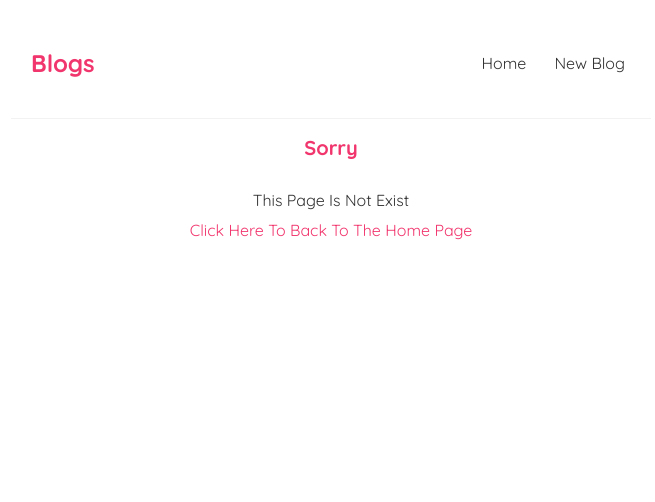
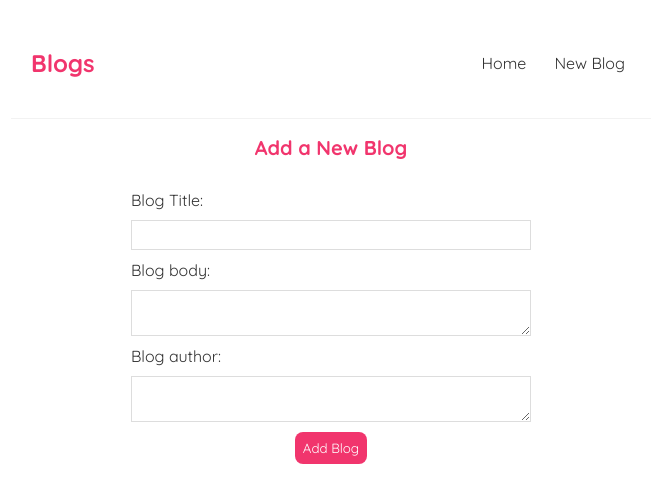
Before and after one commit to Bardala/Blogger, a React (Create React App) app in the folder frontend/: page /createBlog in a window 1280 px wide. Shown: the top 502 px of the page, without its empty margins (309-964 px from the left). Built offline with nearby package versions, Linux system fonts and the light colour scheme.

Commit message:
blog author

```diff
--- a/frontend/package.json
+++ b/frontend/package.json
@@ -1,4 +1,5 @@
 {
+  "proxy": "http://localhost:4000",
   "name": "my-app",
   "version": "0.1.0",
   "private": true,
--- a/frontend/src/App.js
+++ b/frontend/src/App.js
@@ -14,7 +14,7 @@ function App() {
         <Routes>
           <Route path="/" element={<Home />} />
 
-          <Route path="/create" element={<Create />} />
+          <Route path="/createBlog" element={<Create />} />
 
           <Route path="/blogs/:id" element={<ReadBlog />} />
 
--- a/frontend/src/components/Create.js
+++ b/frontend/src/components/Create.js
@@ -4,7 +4,7 @@ import { useNavigate } from "react-router-dom";
 const Create = () => {
   const [title, setTitle] = useState("");
   const [body, setBody] = useState("");
-  const [author, setAuthor] = useState("Islam");
+  const [author, setAuthor] = useState("");
   const [isPending, setIsPending] = useState(false);
   const nav = useNavigate();
 
@@ -45,10 +45,11 @@ const Create = () => {
         ></textarea>
 
         <label>Blog author:</label>
-        <select value={author} onChange={(e) => setAuthor(e.target.value)}>
-          <option value="Islam">Islam</option>
-          <option value="Ali">Ali</option>
-        </select>
+        <textarea
+          required
+          value={author}
+          onChange={(e) => setAuthor(e.target.value)}
+        ></textarea>
         {!isPending && <button>Add Blog</button>}
         {isPending && <button disabled>Adding Blog...</button>}
       </form>
--- a/frontend/src/components/NavBar.js
+++ b/frontend/src/components/NavBar.js
@@ -6,7 +6,7 @@ const Navbar = () => {
       <h1>Blogs</h1>
       <div className="links">
         <Link to="/">Home</Link>
-        <Link to="/create">New Blog</Link>
+        <Link to="/createBlog">New Blog</Link>
       </div>
     </nav>
   );
```
Also changed, not shown: 2 other files (tests, documents, lock files or other folders).
